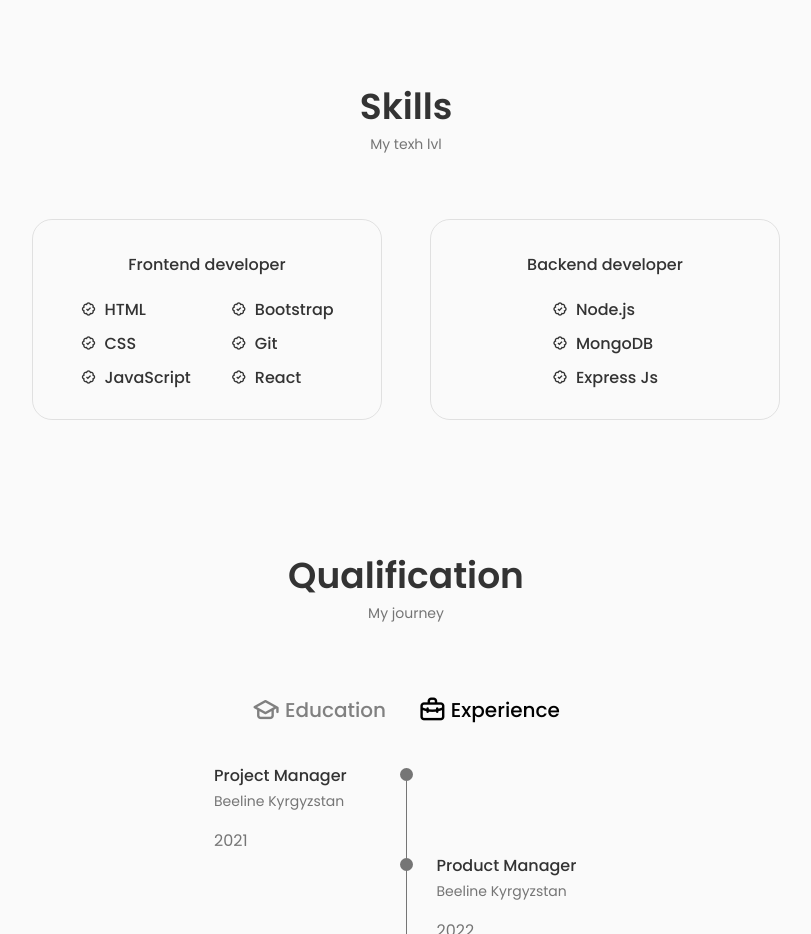
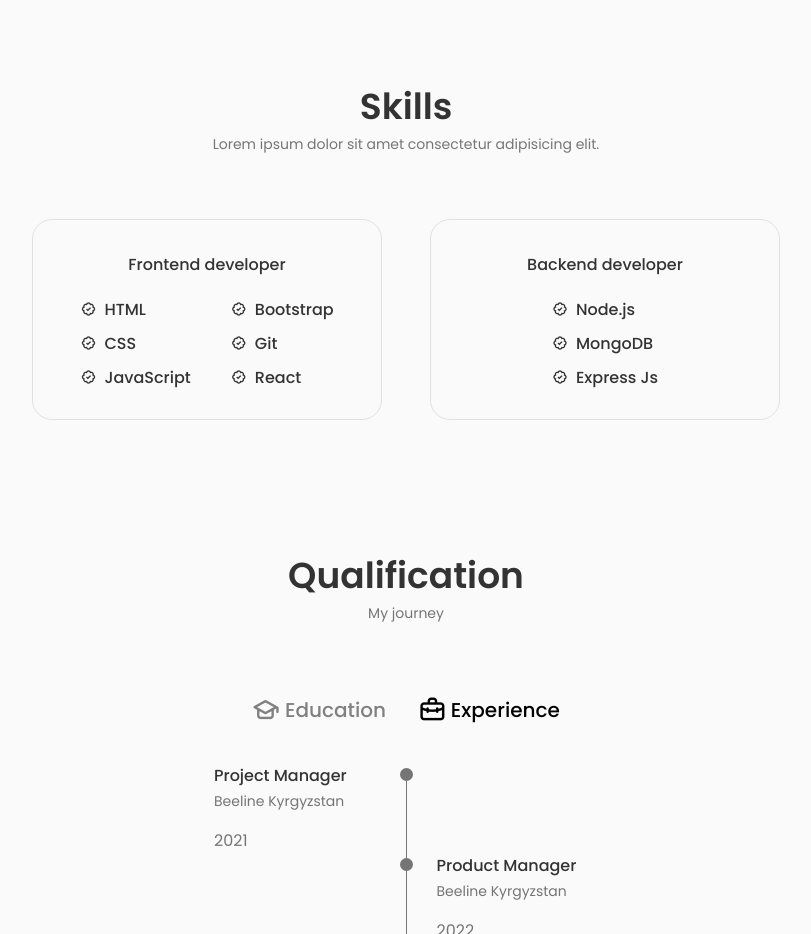
Before and after one commit to sthika/miyasbirthday, a React (Create React App) app: page / in a window 1280 px wide. Shown: the part 780-1714 px from the top of the page, without its empty margins (234-1045 px from the left). Built offline with nearby package versions, Linux system fonts and the light colour scheme.

Commit message:
updated CV

```diff
--- a/src/components/skills/Skills.js
+++ b/src/components/skills/Skills.js
@@ -7,7 +7,7 @@ const Skills = () => {
   return (
     <section className="skills section" id='skills'>
         <h2 className="section__title">Skills</h2>
-        <span className="section__subtitle">My texh lvl</span>
+        <span className="section__subtitle">Lorem ipsum dolor sit amet consectetur adipisicing elit.</span>
 
         <div className="skills__container container grid">
             <Frontend/>
```
Also changed, not shown: 1 other file (tests, documents, lock files or other folders).
